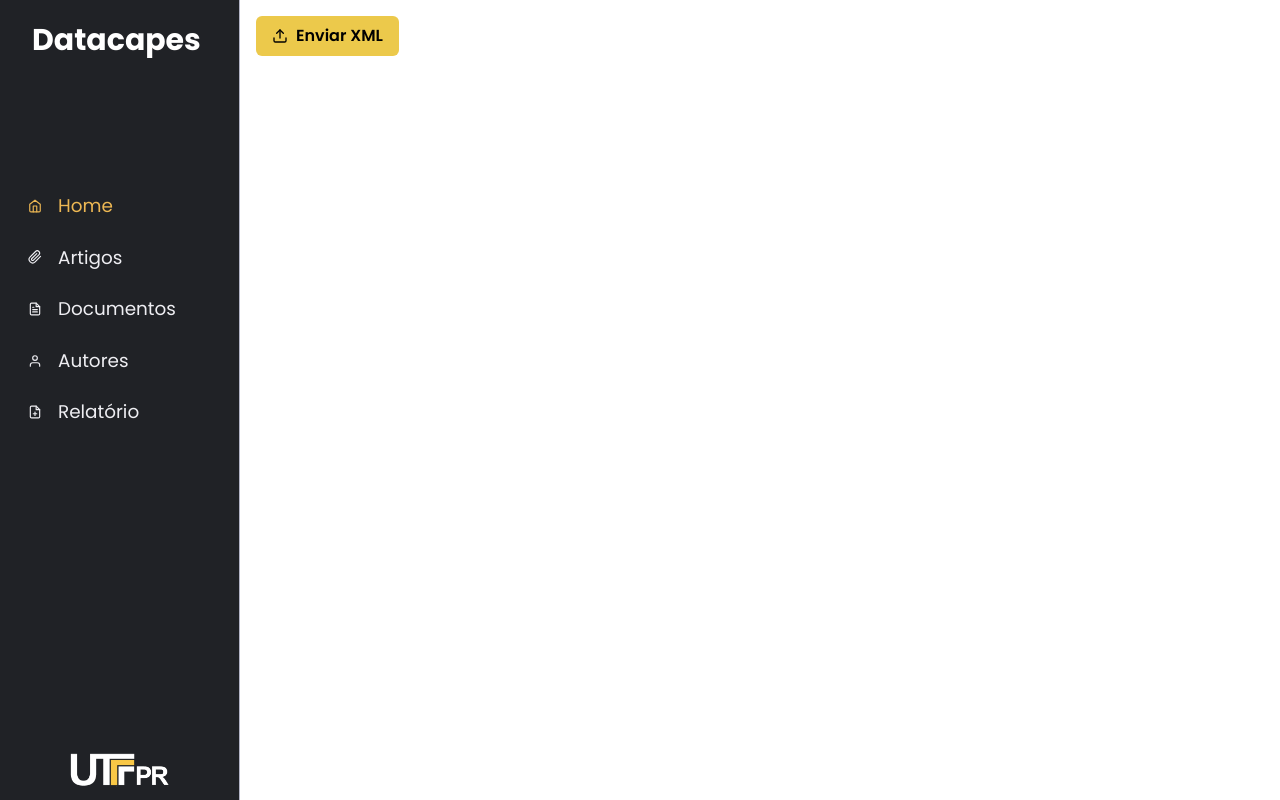
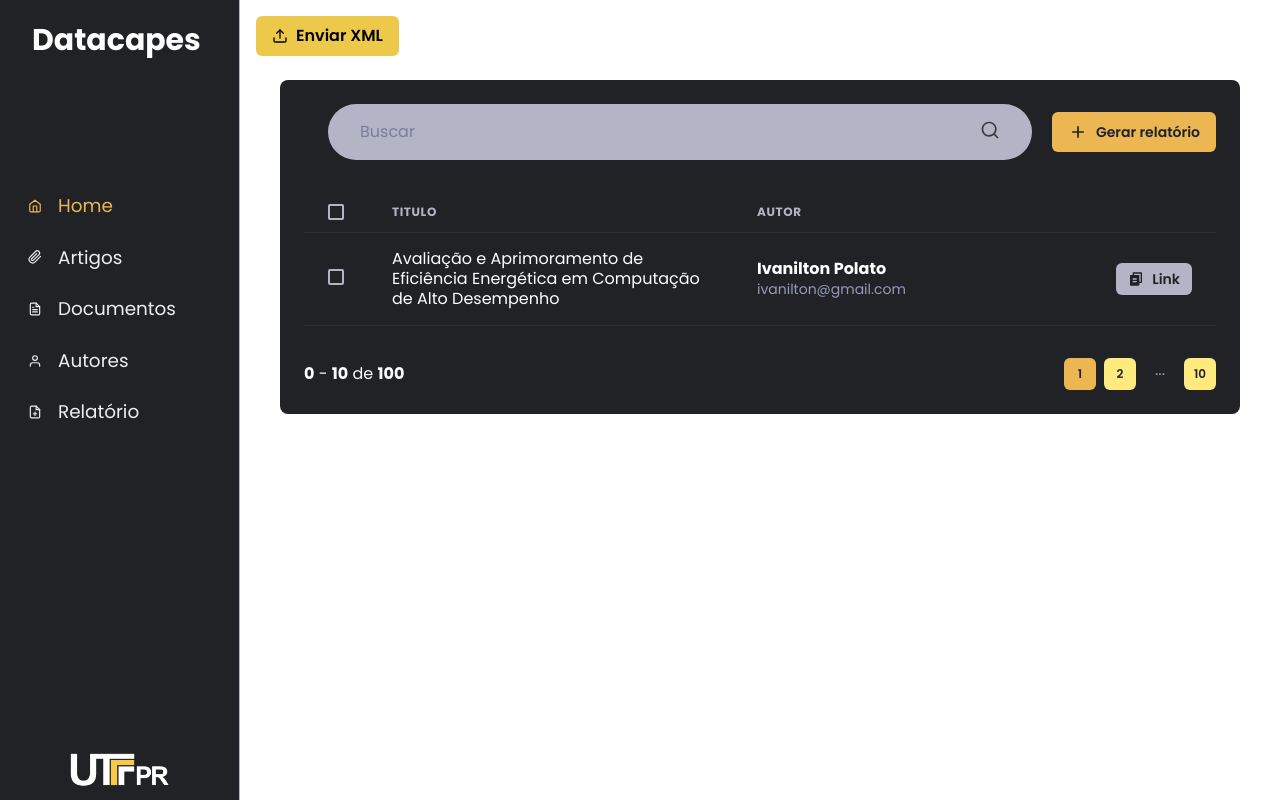
Before and after one commit to utfpr/ppgcc-cm-datacapes-front, a Next.js app: page /home in a window 1280 px wide. Built offline with nearby package versions, Linux system fonts and the light colour scheme.

Commit message:
feat: 🎸 Listing component w/ pagination
✅ Closes: #6

```diff
--- /dev/null
+++ b/components/Listing/index.tsx
@@ -0,0 +1,84 @@
+
+import { Box, Flex, Link, Button, Icon, Checkbox, Td, Text, Table, Tbody, Thead, Th, Tr, useBreakpointValue } from '@chakra-ui/react';
+import { RiAddLine, RiFileCopy2Fill } from 'react-icons/ri';
+import { Pagination } from '../../components/Pagination/index';
+import NextLink from 'next/link';
+import { useState } from 'react';
+import { SearchBox } from '../SearchBox';
+
+export function Listing() {
+    const [page, setPage] = useState(1);
+
+
+    const isWideVersion = useBreakpointValue({
+        base: false,
+        lg: true,
+    });
+
+    return (
+        <Box>
+            <Flex w="100%" my="6" maxW={1480} mx="auto" px="6">
+
+                <Box flex="1" borderRadius={8} bg="dark.black" p="6">
+                    <Flex mb="8" justify="space-between" align="center">
+                        <SearchBox />
+                        <NextLink href={"/users/create"} passHref>
+                            <Button
+                                as="a"
+                                size="md"
+                                fontSize="sm"
+                                bg="yellow.orange"
+                                leftIcon={<Icon as={RiAddLine} fontSize="20" />}>
+                                Gerar relatório
+                            </Button>
+                        </NextLink>
+                    </Flex>
+                    <>
+                        <Table colorScheme="whiteAlpha">
+                            <Thead>
+                                <Tr>
+                                    <Th px={["4", "4", "6"]} color="gray.300" w="8">
+                                        <Checkbox colorScheme="yellow" />
+                                    </Th>
+                                    <Th color="gray.200">TItulo</Th>
+                                    {isWideVersion && <Th color="gray.200">Autor</Th>}
+                                    <Th w="8"></Th>
+                                </Tr>
+                            </Thead>
+                            <Tbody>
+                                <Tr>
+                                    <Td px={["4", "4", "6"]}>
+                                        <Checkbox colorScheme="yellow" />
+                                    </Td>
+                                    <Td color={'white'} maxW={200}>
+                                        Avaliação e Aprimoramento de Eficiência Energética em Computação de Alto Desempenho
+                                    </Td>
+                                    {isWideVersion && <Td color={"white"}>
+                                        <Box>
+                                            <Link color={'white'}>
+                                                <Text fontWeight="bold">Ivanilton Polato</Text>
+                                            </Link>
+                                            <Text fontSize="sm" color="gray.300">ivanilton@gmail.com</Text>
+                                        </Box>
+                                    </Td>}
+                                    <Td>
+                                        <Button
+                                            as="a"
+                                            size="sm"
+                                            fontSize="sm"
+                                            bg="gray.200"
+                                            pr={!isWideVersion && "5px"}
+                                            leftIcon={<Icon as={RiFileCopy2Fill} fontSize="16" />}>
+                                            {isWideVersion ? 'Link' : ''}
+                                        </Button>
+                                    </Td>
+                                </Tr>
+                            </Tbody>
+                        </Table>
+                        <Pagination totalCountOfRegisters={100} currentPage={1} registersPerPage={10} onPageChange={setPage} />
+                    </>
+                </Box>
+            </Flex >
+        </Box >
+    )
+}
--- /dev/null
+++ b/components/SearchBox.tsx
@@ -0,0 +1,36 @@
+import { Flex, Input, Icon } from '@chakra-ui/react'
+import { useRef } from 'react'
+import { RiSearchLine } from 'react-icons/ri'
+
+export function SearchBox() {
+
+    const searchInputRef = useRef<HTMLInputElement>(null)
+
+
+    return (
+        <Flex
+            as="label"
+            flex="1"
+            py="4"
+            px="8"
+            ml="6"
+            maxW={800}
+            alignSelf="center"
+            color="gray.200"
+            position="relative"
+            marginRight={"5"}
+            bg="gray.200"
+            borderRadius="full"
+        >
+            <Input
+                color="dark.grey"
+                variant="unstyled"
+                placeholder="Buscar"
+                _placeholder={{ color: "gray.400" }}
+                ref={searchInputRef}
+            />
+
+            <Icon as={RiSearchLine} fontSize="20" color="dark.grey" />
+        </Flex>
+    )
+}
--- a/pages/home.tsx
+++ b/pages/home.tsx
@@ -1,4 +1,5 @@
 import { useDisclosure } from "@chakra-ui/react";
+import { Listing } from "../components/Listing";
 import { XMLUploadButton } from "../components/XMLUploadButton";
 import { XMLUploadModal } from "../components/XMLUploadModal";
 
@@ -9,6 +10,7 @@ export default function Home() {
     <div>
       <XMLUploadButton />
       <XMLUploadModal isOpen={isOpen} onClose={onClose} />
+      <Listing />
     </div>
   );
 }
--- a/styles/theme.ts
+++ b/styles/theme.ts
@@ -27,7 +27,11 @@ export const theme = extendTheme({
       light: "#FEEA7F",
       dark: "#F9C846",
       orange: "#ECB753",
+      white: "#FDE8C3",
+      orangeHover: "#EDDE53",
+      skin: "#FDE8C3",
     },
+
   },
   fonts: {
     heading: "Poppins",
```
